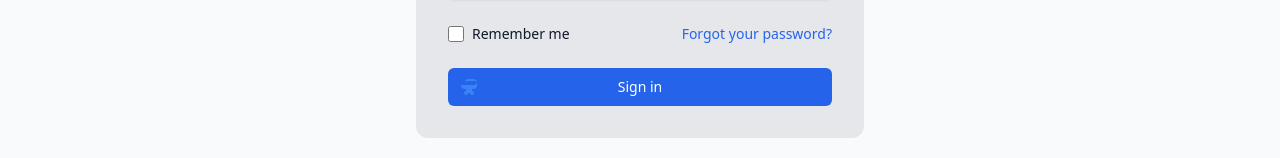
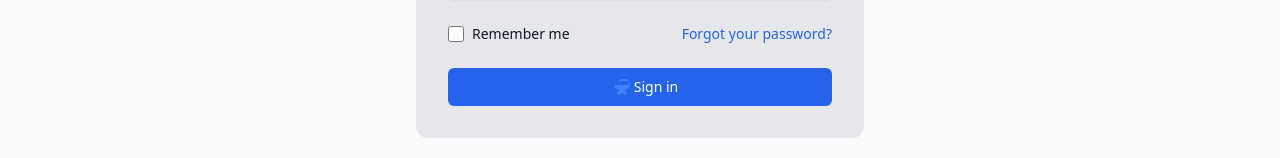
Before and after one commit to Gabby-Codes25/gtech, a Next.js app: page /Login in a window 1280 px wide. Shown: the part 375-533 px from the top of the page. Built offline with nearby package versions, Linux system fonts and the light colour scheme.

Commit message:
Bugs fixed

```diff
--- a/app/Contacts/page.jsx
+++ b/app/Contacts/page.jsx
@@ -11,7 +11,7 @@ function Page() {
           <img
             src="/iwatch-banner.jpeg"
             alt="iWatch"
-            className='opacity-75 md:h-[400px] h-[200px] w-full sm:object-cover'
+            className='md:h-[400px] h-[200px]'
           />
         </div>
       </div>
--- a/app/Login/page.jsx
+++ b/app/Login/page.jsx
@@ -14,11 +14,11 @@ function LoginPage() {
             <div className="rounded-md shadow-sm -space-y-px">
               <div>
                 <label htmlFor="email-address" className="sr-only">Email address</label>
-                <input id="email-address" name="email" type="email" autoComplete="email" required className="appearance-none rounded-none relative block w-full px-3 py-2 border border-gray-300 placeholder-gray-500 text-gray-900 rounded-t-md focus:outline-none focus:ring-blue-500 focus:border-blue-500 focus:z-10 sm:text-sm" placeholder="Email address" />
+                <input id="email-address" name="email" type="email" autoComplete="email" required className="appearance-none rounded-none block w-full px-3 py-2 border border-gray-300 placeholder-gray-500 text-gray-900 rounded-t-md focus:outline-none focus:ring-blue-500 focus:border-blue-500 focus:z-10 sm:text-sm" placeholder="Email address" />
               </div>
               <div>
                 <label htmlFor="password" className="sr-only">Password</label>
-                <input id="password" name="password" type="password" autoComplete="current-password" required className="appearance-none rounded-none relative block w-full px-3 py-2 border border-gray-300 placeholder-gray-500 text-gray-900 rounded-b-md focus:outline-none focus:ring-blue-500 focus:border-blue-500 focus:z-10 sm:text-sm" placeholder="Password" />
+                <input id="password" name="password" type="password" autoComplete="current-password" required className="appearance-none rounded-none block w-full px-3 py-2 border border-gray-300 placeholder-gray-500 text-gray-900 rounded-b-md focus:outline-none focus:ring-blue-500 focus:border-blue-500 focus:z-10 sm:text-sm" placeholder="Password" />
               </div>
             </div>
 
@@ -34,8 +34,8 @@ function LoginPage() {
             </div>
 
             <div>
-              <button type="submit" className="group relative w-full flex justify-center py-2 px-4 border border-transparent text-sm font-medium rounded-md text-white bg-blue-600 hover:bg-blue-700 focus:outline-none focus:ring-2 focus:ring-offset-2 focus:ring-blue-500">
-                <span className="absolute left-0 inset-y-0 flex items-center pl-3">
+              <button type="submit" className="group w-full flex justify-center py-2 px-4 border border-transparent text-sm font-medium rounded-md text-white bg-blue-600 hover:bg-blue-700 focus:outline-none focus:ring-2 focus:ring-offset-2 focus:ring-blue-500">
+                <span className="left-0 inset-y-0 flex items-center pl-3">
                   {/* <!-- Heroicon name: solid/lock-closed --> */}
                   <svg className="h-5 w-5 text-blue-500 group-hover:text-blue-400" xmlns="http://www.w3.org/2000/svg" viewBox="0 0 20 20" fill="currentColor" aria-hidden="true">
                     <path fillRule="evenodd" d="M10 12a2 2 0 100-4 2 2 0 000 4z" />
--- a/app/page.js
+++ b/app/page.js
@@ -9,10 +9,12 @@ export default function Home() {
     <section className="">
       <Suspense fallback={<p>Loading home...</p>}>
       <section className="w-full md:h-[587px] h-[500px]">
+        {/* <div className=""></div>
+        <div className=""></div> */}
         <img
           src="/Hp-laptop.jpg"
           alt="Hp-laptop image"
-          className="h-full w-full bg-black "
+          className="h-full w-full bg-black"
         />
       </section>
       <section className="bg-[#a09a9a22] md:flex md:flex-row gap-4 flex-col items-center justify-center overflow-hidden w-full h-full px-4 lg:px-8 py-12 lg:py-28">
```
